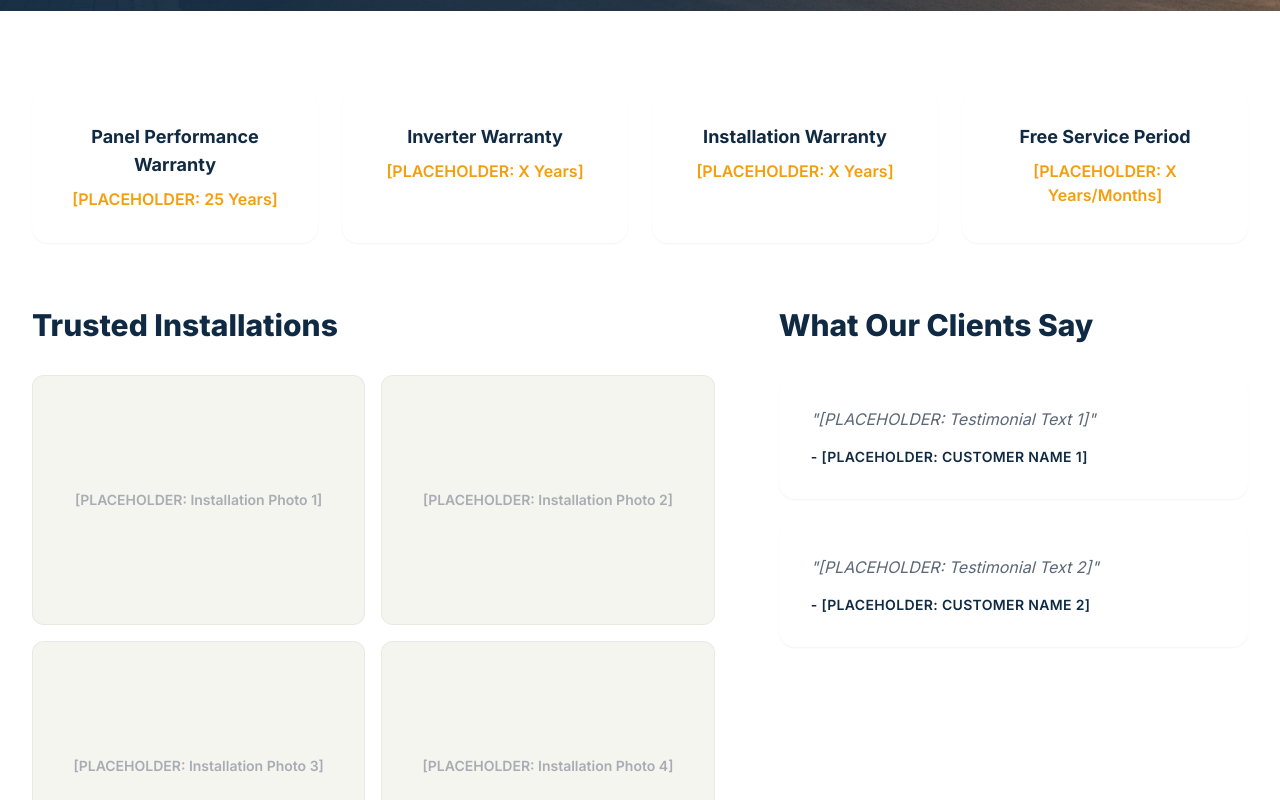
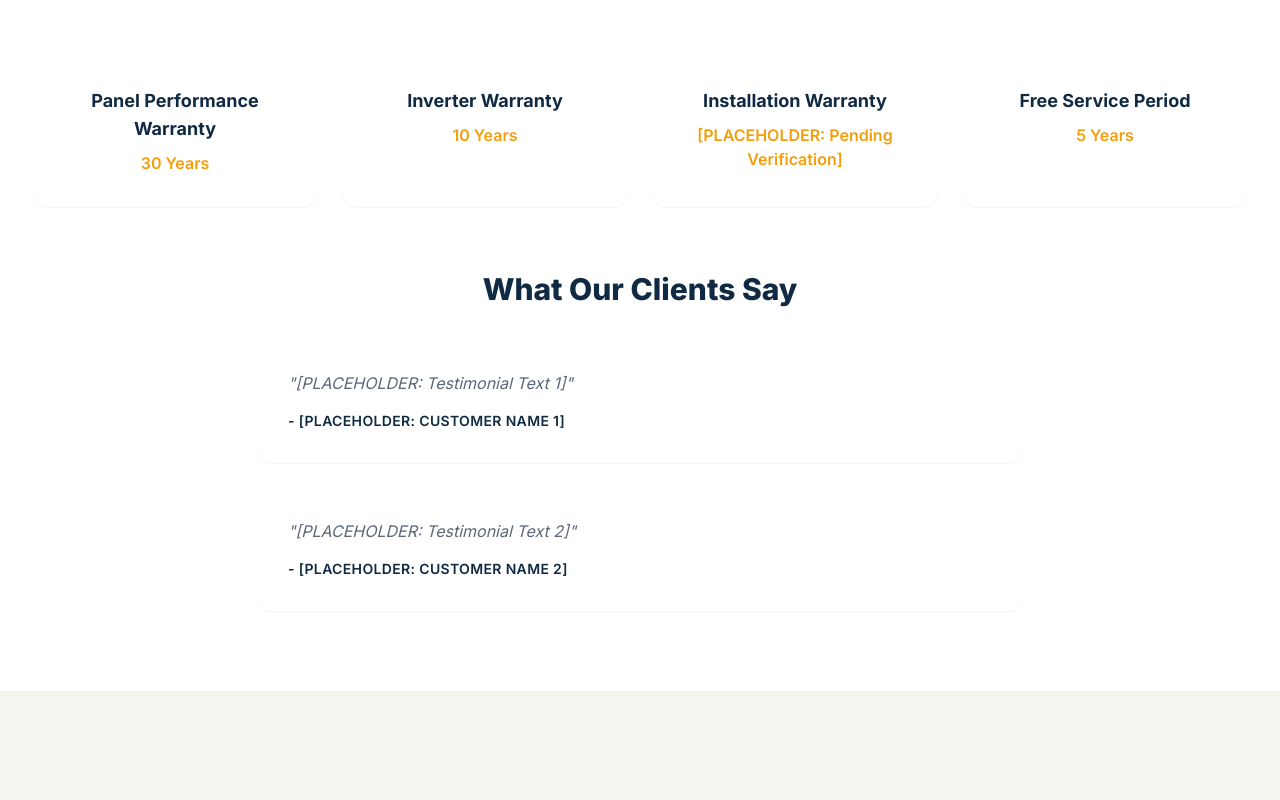
Before and after one commit to parthivqw/jb-power-frontend, a React (Vite) app: page / in a window 1280 px wide. Shown: the part 820-1620 px from the top of the page. Built offline with nearby package versions, Linux system fonts and the light colour scheme.

Commit message:
chore(phase2): clean up trust content and infrastructure

```diff
--- a/index.html
+++ b/index.html
@@ -7,10 +7,10 @@
     <link rel="preconnect" href="https://fonts.googleapis.com">
     <link rel="preconnect" href="https://fonts.gstatic.com" crossorigin>
     <link href="https://fonts.googleapis.com/css2?family=Inter:wght@400;600;700;800&display=swap" rel="stylesheet">
-    <title>JB Power — Rooftop Solar Installation | [City]</title>
-    <meta name="description" content="End-to-end rooftop solar installation for homes and businesses. Government subsidy assistance, 25-year warranty, free consultation. Serving [PLACEHOLDER: Operating Areas]." />
+    <title>JB Power — Rooftop Solar Installation</title>
+    <meta name="description" content="End-to-end rooftop solar installation for homes and businesses. Government subsidy assistance, 30-year panel warranty, free consultation." />
     <meta property="og:title" content="JB Power — Rooftop Solar Installation" />
-    <meta property="og:description" content="End-to-end rooftop solar installation for homes and businesses. Government subsidy assistance, 25-year warranty, free consultation." />
+    <meta property="og:description" content="End-to-end rooftop solar installation for homes and businesses. Government subsidy assistance, 30-year panel warranty, free consultation." />
     <meta property="og:type" content="website" />
     <meta property="og:image" content="/og-image.jpg" />
     <meta property="og:url" content="https://jbpower.in" />
--- a/src/components/sections/TrustSection.tsx
+++ b/src/components/sections/TrustSection.tsx
@@ -17,9 +17,11 @@ export default function TrustSection() {
         </div>
 
         {/* Gallery & Testimonials */}
-        <div className="lg:grid lg:grid-cols-12 lg:gap-16 items-start">
+        {/* Temporarily disabling the grid layout until gallery assets are ready */}
+        {/* <div className="lg:grid lg:grid-cols-12 lg:gap-16 items-start"> */}
+        <div className="max-w-3xl mx-auto">
 
-          {/* Gallery Placeholder */}
+          {/* Gallery Placeholder (HIDDEN PENDING ASSETS)
           <div className="lg:col-span-7 mb-12 lg:mb-0">
             <h2 className="text-3xl font-extrabold text-jb-navy mb-8">Trusted Installations</h2>
             <div className="grid grid-cols-2 gap-4">
@@ -30,10 +32,11 @@ export default function TrustSection() {
               ))}
             </div>
           </div>
+          */}
 
           {/* Testimonials */}
-          <div className="lg:col-span-5">
-            <h2 className="text-3xl font-extrabold text-jb-navy mb-8">What Our Clients Say</h2>
+          <div className="w-full">
+            <h2 className="text-3xl font-extrabold text-jb-navy mb-8 text-center">What Our Clients Say</h2>
             <div className="space-y-6">
               {TRUST.testimonials.map((testimonial) => (
                 <Card key={testimonial.id} className="bg-jb-white-warm border-none">
@@ -46,7 +49,7 @@ export default function TrustSection() {
 
         </div>
 
-        {/* Brands We Use */}
+        {/* Brands We Use (HIDDEN PENDING ASSETS)
         <div className="mt-16 pt-16 border-t border-black/5">
           <p className="text-center text-sm font-semibold text-jb-charcoal tracking-wide uppercase mb-8">Brands We Use</p>
           <div className="flex flex-wrap justify-center gap-8 md:gap-16 opacity-60">
@@ -57,6 +60,7 @@ export default function TrustSection() {
             ))}
           </div>
         </div>
+        */}
 
       </div>
     </section>
--- a/src/constants/content.ts
+++ b/src/constants/content.ts
@@ -29,16 +29,16 @@ export const HERO = {
   secondaryCta: "Check Your Subsidy",
   trustIndicators: [
     { label: "[PLACEHOLDER: MNRE Empanelled]" },
-    { label: "[PLACEHOLDER: 25-Year Warranty]" }
+    { label: "30-Year Panel Warranty" }
   ]
 };
 
 export const TRUST = {
   warranties: [
-    { name: "Panel Performance Warranty", value: "[PLACEHOLDER: 25 Years]" },
-    { name: "Inverter Warranty", value: "[PLACEHOLDER: X Years]" },
-    { name: "Installation Warranty", value: "[PLACEHOLDER: X Years]" },
-    { name: "Free Service Period", value: "[PLACEHOLDER: X Years/Months]" }
+    { name: "Panel Performance Warranty", value: "30 Years" },
+    { name: "Inverter Warranty", value: "10 Years" },
+    { name: "Installation Warranty", value: "[PLACEHOLDER: Pending Verification]" },
+    { name: "Free Service Period", value: "5 Years" }
   ],
   brands: [
     { name: "[PLACEHOLDER: Brand Logo 1]" },
```
Also changed, not shown: 1 other file (tests, documents, lock files or other folders).
